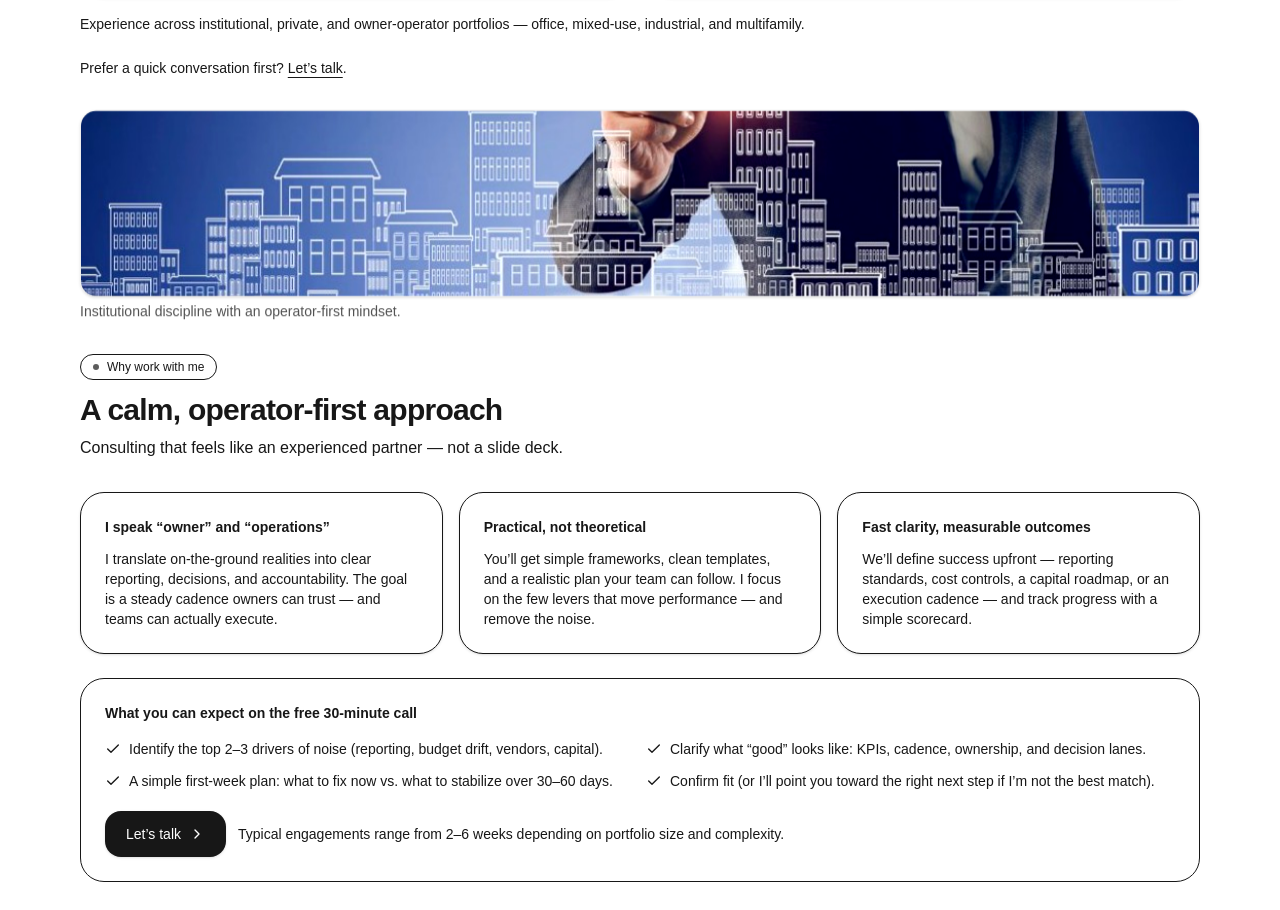
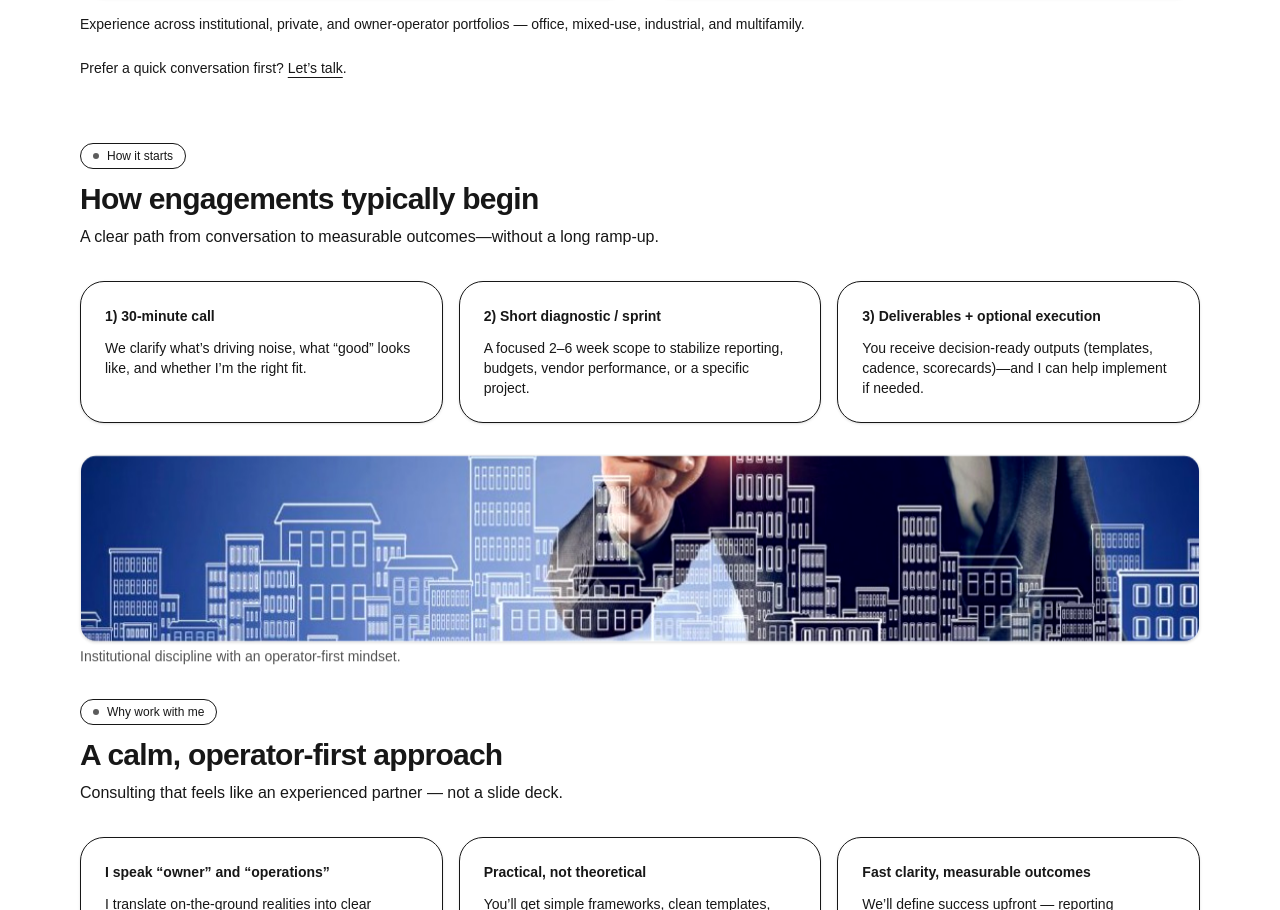
Before and after one commit to BK14782/brian-killian-consulting, a Next.js app: page / in a window 1280 px wide. Shown: the part 1305-2215 px from the top of the page. Built offline with nearby package versions, Linux system fonts and the light colour scheme.

Commit message:
engagement

```diff
--- a/src/app/page.tsx
+++ b/src/app/page.tsx
@@ -545,6 +545,43 @@ export default function Page() {
           .
         </div>
       </Section>
+
+{/* HOW ENGAGEMENTS TYPICALLY START (micro-section) */}
+<Section
+  id="start"
+  kicker="How it starts"
+  title="How engagements typically begin"
+  subtitle="A clear path from conversation to measurable outcomes—without a long ramp-up."
+  tight
+>
+  <div className="grid gap-4 md:grid-cols-3">
+    {[
+      {
+        title: "1) 30-minute call",
+        desc:
+          "We clarify what’s driving noise, what “good” looks like, and whether I’m the right fit.",
+      },
+      {
+        title: "2) Short diagnostic / sprint",
+        desc:
+          "A focused 2–6 week scope to stabilize reporting, budgets, vendor performance, or a specific project.",
+      },
+      {
+        title: "3) Deliverables + optional execution",
+        desc:
+          "You receive decision-ready outputs (templates, cadence, scorecards)—and I can help implement if needed.",
+      },
+    ].map((x) => (
+      <Card key={x.title} className="rounded-3xl shadow-sm">
+        <CardContent className="p-6">
+          <div className="text-sm font-semibold">{x.title}</div>
+          <p className="mt-3 text-sm text-muted-foreground">{x.desc}</p>
+        </CardContent>
+      </Card>
+    ))}
+  </div>
+</Section>
+
 
       <BannerImage
         src="/banners/services-01.jpg"
```
